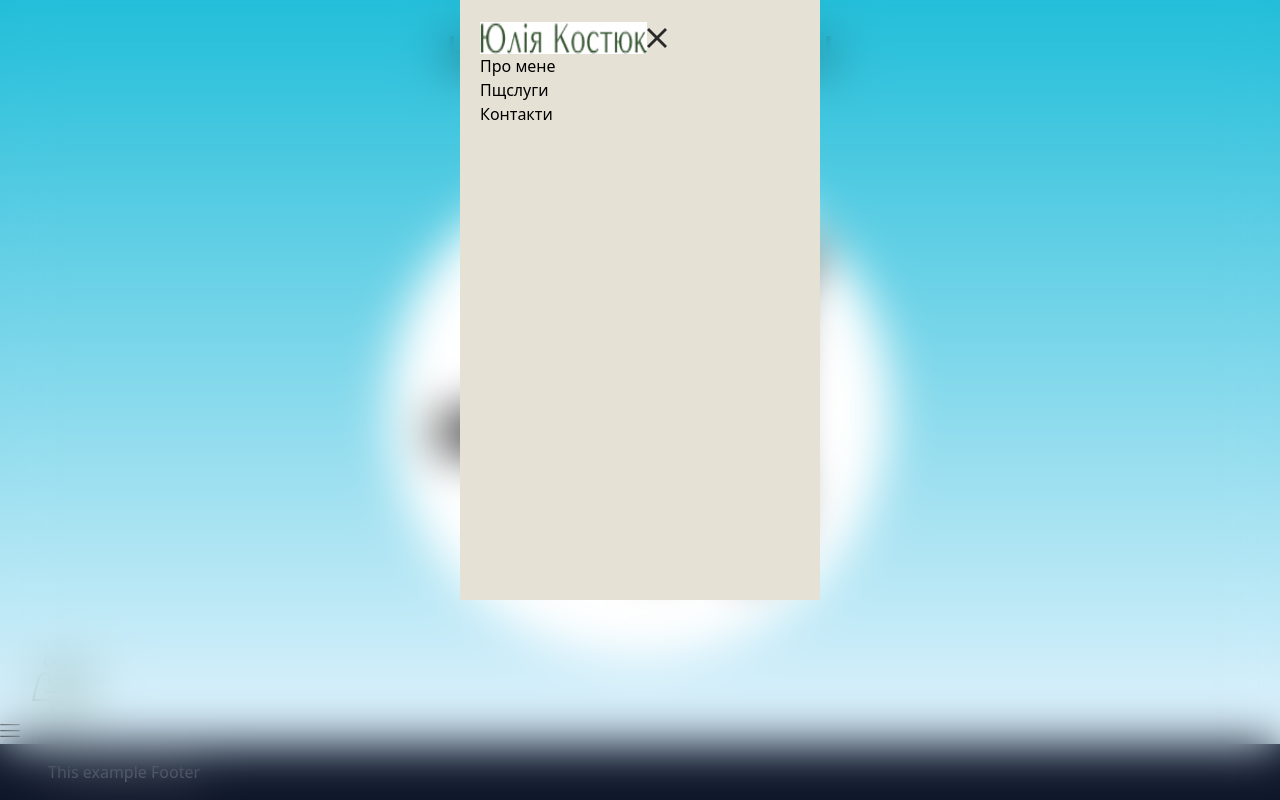
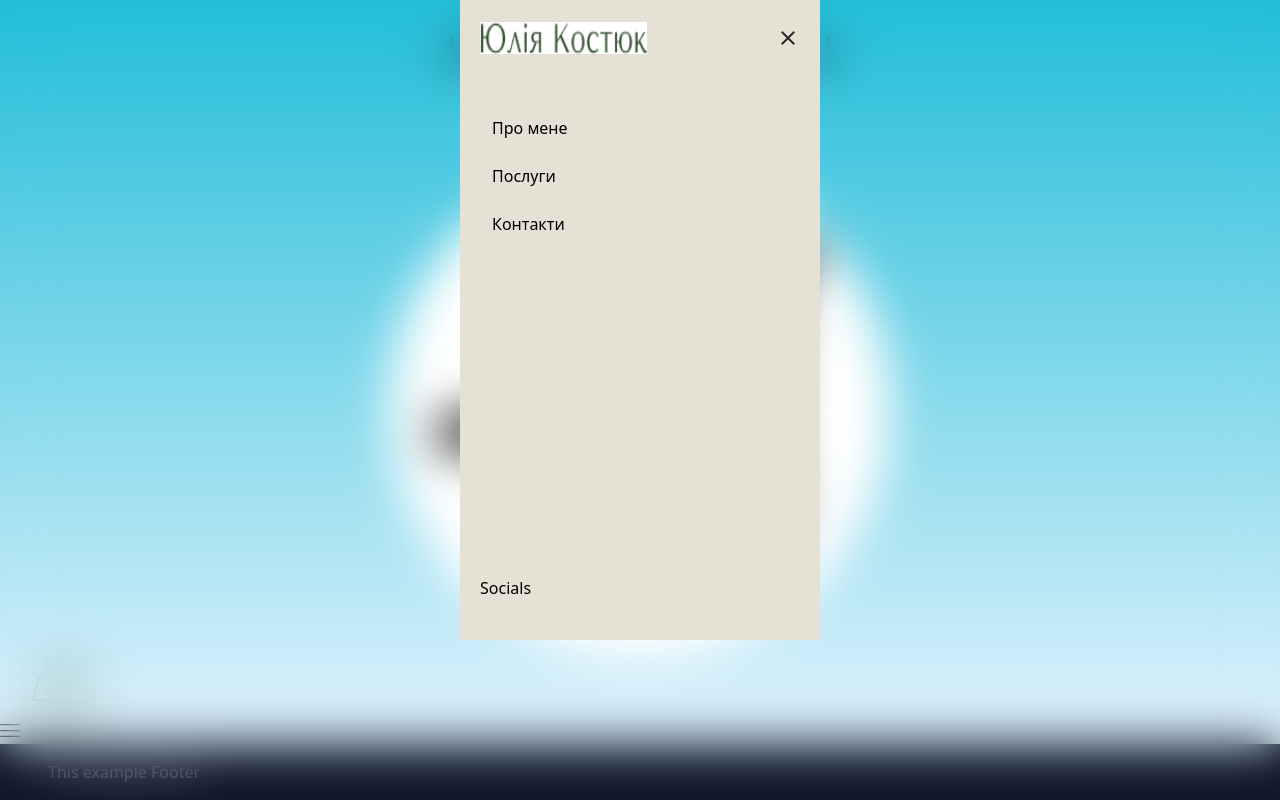
Before and after one commit to SoftRyzen-internship/psychologist-yulia-kostyuk, a Next.js app: page / in a window 1280 px wide. Both pictures are taken after a click on the button 10 px from the left and 838 px from the top of the page. Shown: the part 108-908 px from the top of the page. Built offline with nearby package versions, Linux system fonts and the light colour scheme.

Commit message:
json, styling

```diff
--- a/src/components/ui/BurgerMenu/BurgerMenu.tsx
+++ b/src/components/ui/BurgerMenu/BurgerMenu.tsx
@@ -1,31 +1,35 @@
 import Image from 'next/image';
 import { Logo } from '../Logo';
 import { IBurgerMenuProps } from './types';
+import { menuItems } from '../../../data/header.json';
 
 export const BurgerMenu = ({ isOpen, onClose }: IBurgerMenuProps) => {
   return (
     <>
       <div className="bg-backdrop and fixed bottom-0 right-0 z-10 h-full w-full backdrop-blur-xl">
-        <div className="mx-auto h-[600px] w-[360px] bg-mainBcg px-5 py-[22px]">
-          <div className="flex">
+        <div className="mx-auto h-[640px] w-[360px] bg-mainBcg pb-12 pl-5 pr-[25px] pt-[22px]">
+          <div className="mb-[62px] flex justify-between">
             <Logo path="header" onClick={onClose} />
             <button aria-label="menu button close" onClick={onClose}>
               <Image
                 src="/icons/close-icon.svg"
                 alt="menu open button"
                 priority={true}
-                width={20}
-                height={20}
+                width={14}
+                height={14}
               />
             </button>
           </div>
-          <nav>
+          <nav className="mb-[340px] ml-3">
             <ul>
-              <li>Про мене</li>
-              <li>Пщслуги</li>
-              <li>Контакти</li>
+              {menuItems.map(item => (
+                <li key={item} className="mb-6 last:mb-0">
+                  {item}
+                </li>
+              ))}
             </ul>
           </nav>
+          <div>Socials</div>
         </div>
       </div>
     </>
--- /dev/null
+++ b/src/data/header.json
@@ -0,0 +1,3 @@
+{
+  "menuItems": ["Про мене", "Послуги", "Контакти"]
+}
```
